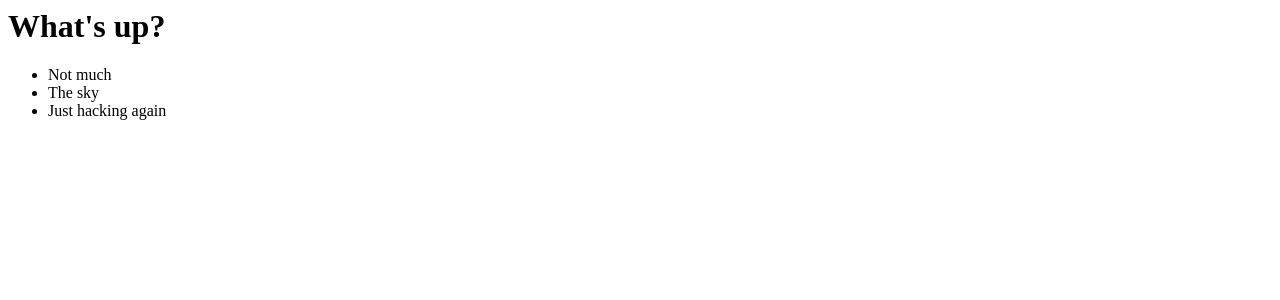
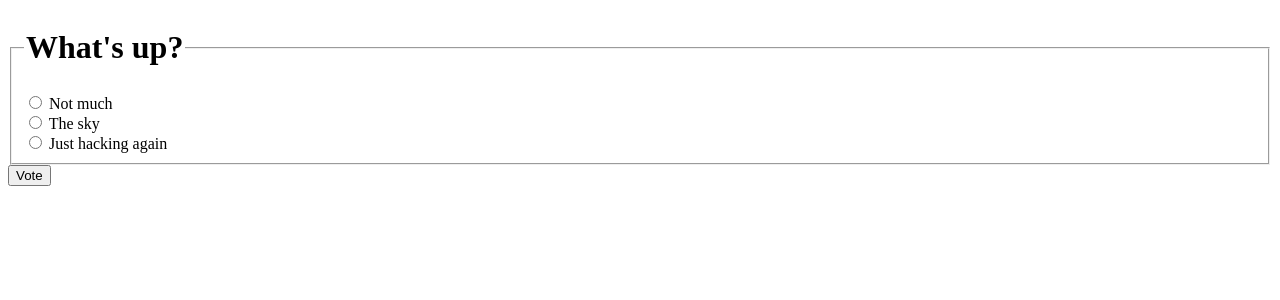
Before and after one commit to UnlockEmulation/DjangoServer, a Django app: page /polls/1/ in a window 1280 px wide. Shown: the top 300 px of the page. Run offline with Django 4.2, Linux system fonts and the light colour scheme; data comes from the database, SQL or seed files in the repository.

Commit message:
Slight updates

```diff
--- a/mysite/polls/templates/Polls/detail.html
+++ b/mysite/polls/templates/Polls/detail.html
@@ -1,8 +1,20 @@
-<hml>
-<h1>{{ question }}</h1>
-</hml>
-<ul>
-{% for choice in question.choice_set.all %}
-    <li>{{ choice.choice_text }}</li>
-{% endfor %}
-</ul>
+<form action="{% url 'polls:vote' question.id %}" method="post">
+    {% csrf_token %}
+    <fieldset>
+        <legend>
+            <h1>{{ question.question_text }}</h1>
+        </legend>
+        {% if error_message %}<p><strong>{{ error_message }}</strong></p>{% endif %}
+        {% for choice in question.choice_set.all %}
+        <input type="radio" name="choice" id="choice{{ forloop.counter }}" value="{{ choice.id }}">
+        <label for="choice{{ forloop.counter }}">{{ choice.choice_text }}</label><br>
+        {% endfor %}
+    </fieldset>
+    <input type="submit" value="Vote">
+</form>
+<!--
+    The above displays a radio button for each question choice. The value of each radio button is the associated question choice’s ID. The name of each radio button is "choice". That means, when somebody selects one of the radio buttons and submits the form, it’ll send the POST data choice=# where # is the ID of the selected choice. This is the basic concept of HTML forms.
+    We set the form’s action to {% url 'polls:vote' question.id %}, and we set method="post". Using method="post" (as opposed to method="get") is very important, because the act of submitting this form will alter data server-side. Whenever you create a form that alters data server-side, use method="post". This tip isn’t specific to Django; it’s good web development practice in general.
+    forloop.counter indicates how many times the for tag has gone through its loop
+    Since we’re creating a POST form (which can have the effect of modifying data), we need to worry about Cross Site Request Forgeries. Thankfully, you don’t have to worry too hard, because Django comes with a helpful system for protecting against it. In short, all POST forms that are targeted at internal URLs should use the {% csrf_token %} template tag.
+-->
--- a/mysite/polls/urls.py
+++ b/mysite/polls/urls.py
@@ -12,5 +12,6 @@ urlpatterns = [
     path('<int:question_id>/results/', views.results, name='results'),
     # ex /polls/5/vote/
     path('<int:question_id>/vote/', views.vote, name='vote'),
+    # ex /polls/latest/
     path('latest', views.index, name='index'),
 ]
```
